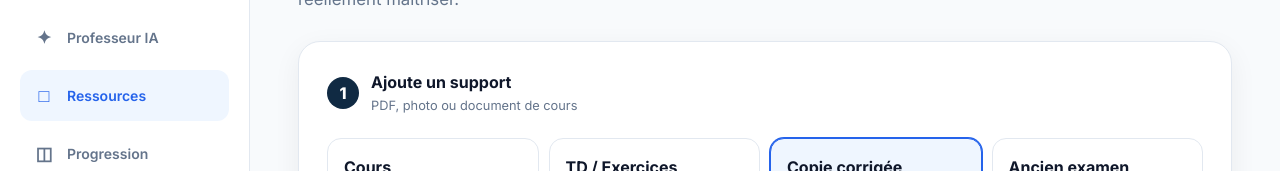
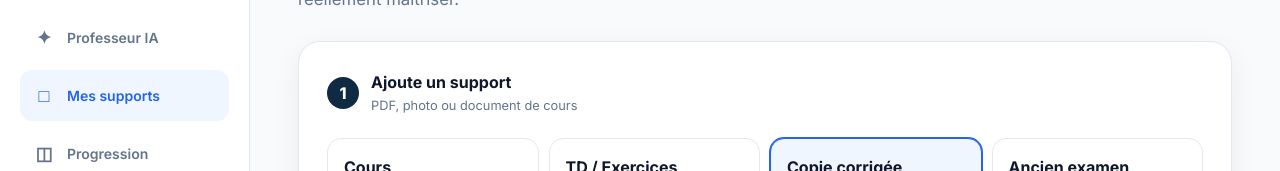
Before and after one commit to sowhatt/rkjo-ai-platform, a Next.js app in the folder apps/web/: page /education/resources in a window 1280 px wide. Shown: the part 224-395 px from the top of the page. Built offline with nearby package versions, Linux system fonts and the light colour scheme.

Commit message:
feat(education): establish professional learner navigation blueprint

```diff
--- a/apps/web/src/components/education/EducationShell.tsx
+++ b/apps/web/src/components/education/EducationShell.tsx
@@ -39,7 +39,7 @@ const navigation = [
     key: "resources" as const,
     href: "/education/resources",
     icon: "□",
-    label: "Ressources",
+    label: "Mes supports",
   },
   {
     key: "progress" as const,
```
